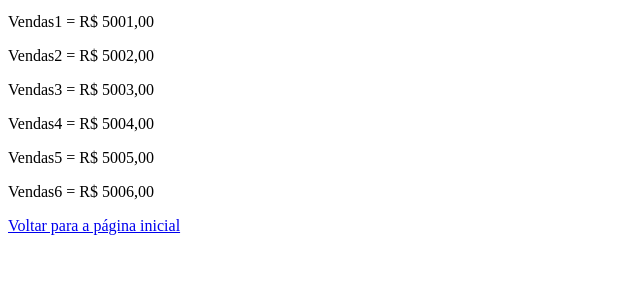
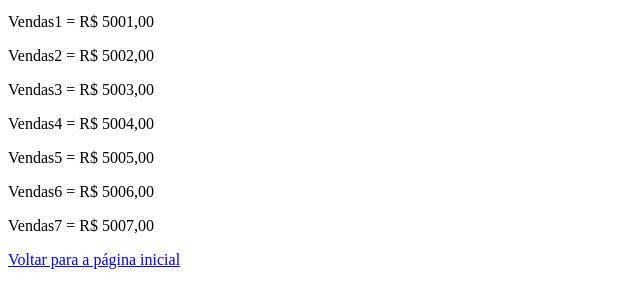
Before and after one commit to rubens144/siteversao3, a plain HTML site: page vendas.html in a window 1280 px wide. Shown: the part 101-408 px from the top of the page, without its empty margins (0-640 px from the left). Drawn offline with Linux system fonts and the light colour scheme.

Commit message:
site de vendas versao 7

```diff
--- a/vendas.html
+++ b/vendas.html
@@ -14,6 +14,7 @@
     <p>Vendas4  = R$ 5004,00 </p>
     <p>Vendas5  = R$ 5005,00 </p>
     <p>Vendas6  = R$ 5006,00 </p>
+    <p>Vendas7  = R$ 5007,00 </p>
     <a href="index.html">Voltar para a página inicial</a>
 </body>
 </html>
```
